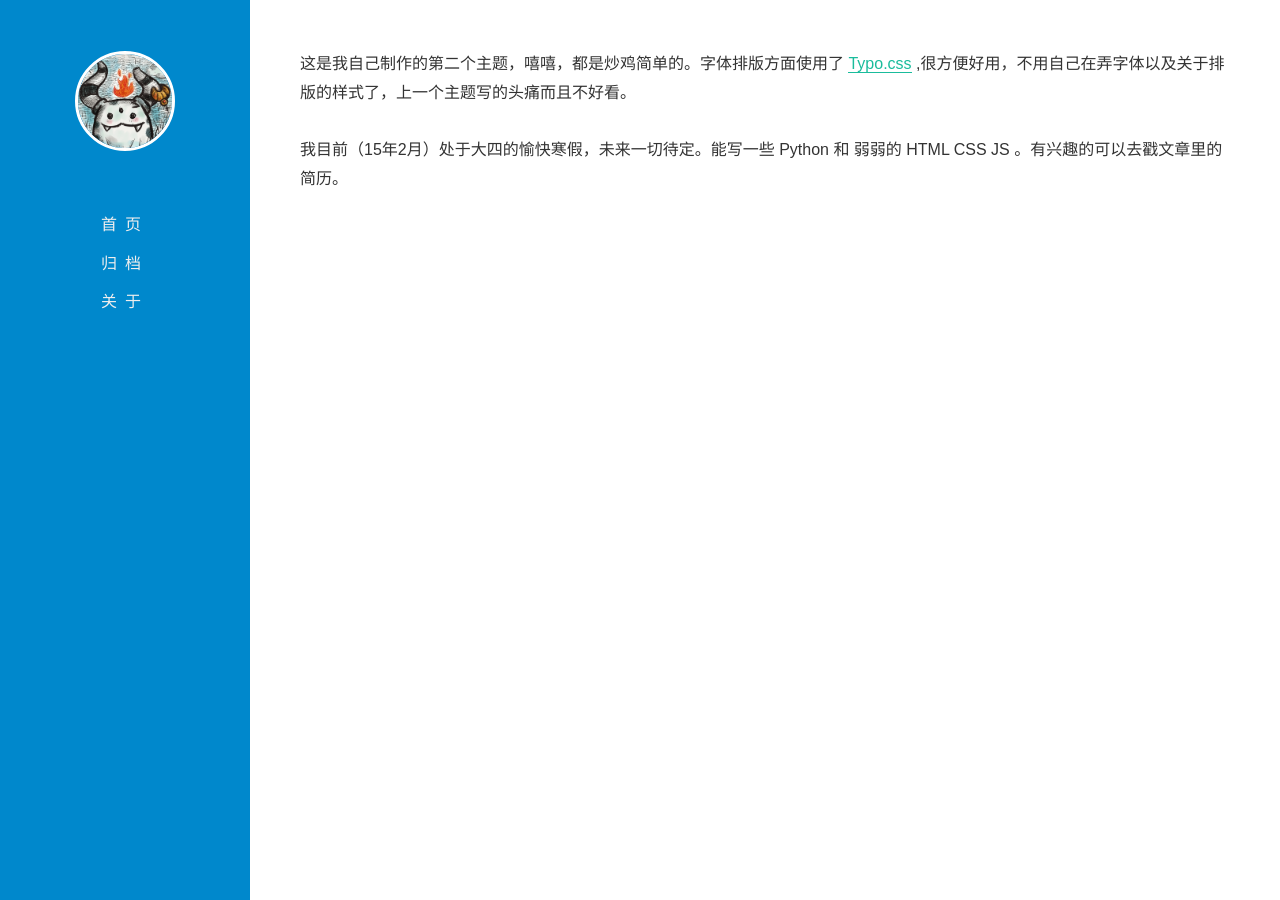
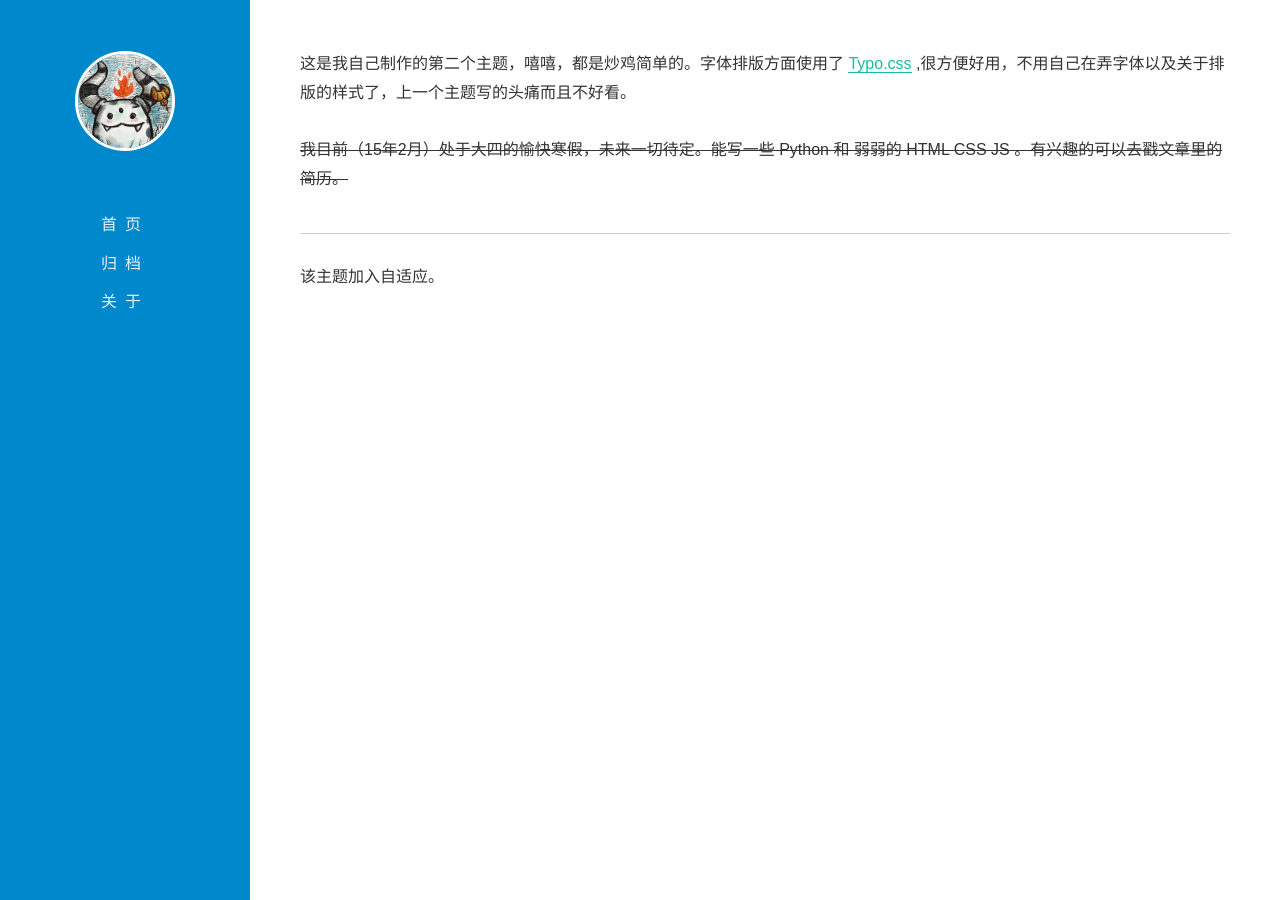
Before and after one commit to for-l00p/zhangziang.github.io, a Jekyll site: the page built from about.md, in a window 1280 px wide. Built offline with Jekyll 4.4.1, drawn with Linux system fonts in a browser that asks for light colours; Markdown is read by kramdown in place of the engine named in the settings.

Commit message:
update about

```diff
--- a/about.md
+++ b/about.md
@@ -4,4 +4,8 @@ title: 关于
 ---
 这是我自己制作的第二个主题，嘻嘻，都是炒鸡简单的。字体排版方面使用了 [Typo.css](http://typo.sofi.sh/) ,很方便好用，不用自己在弄字体以及关于排版的样式了，上一个主题写的头痛而且不好看。
 
-我目前（15年2月）处于大四的愉快寒假，未来一切待定。能写一些 Python 和 弱弱的 HTML CSS JS 。有兴趣的可以去戳文章里的简历。
+~~我目前（15年2月）处于大四的愉快寒假，未来一切待定。能写一些 Python 和 弱弱的 HTML CSS JS 。有兴趣的可以去戳文章里的简历。~~
+
+- - -
+
+该主题加入自适应。
```
